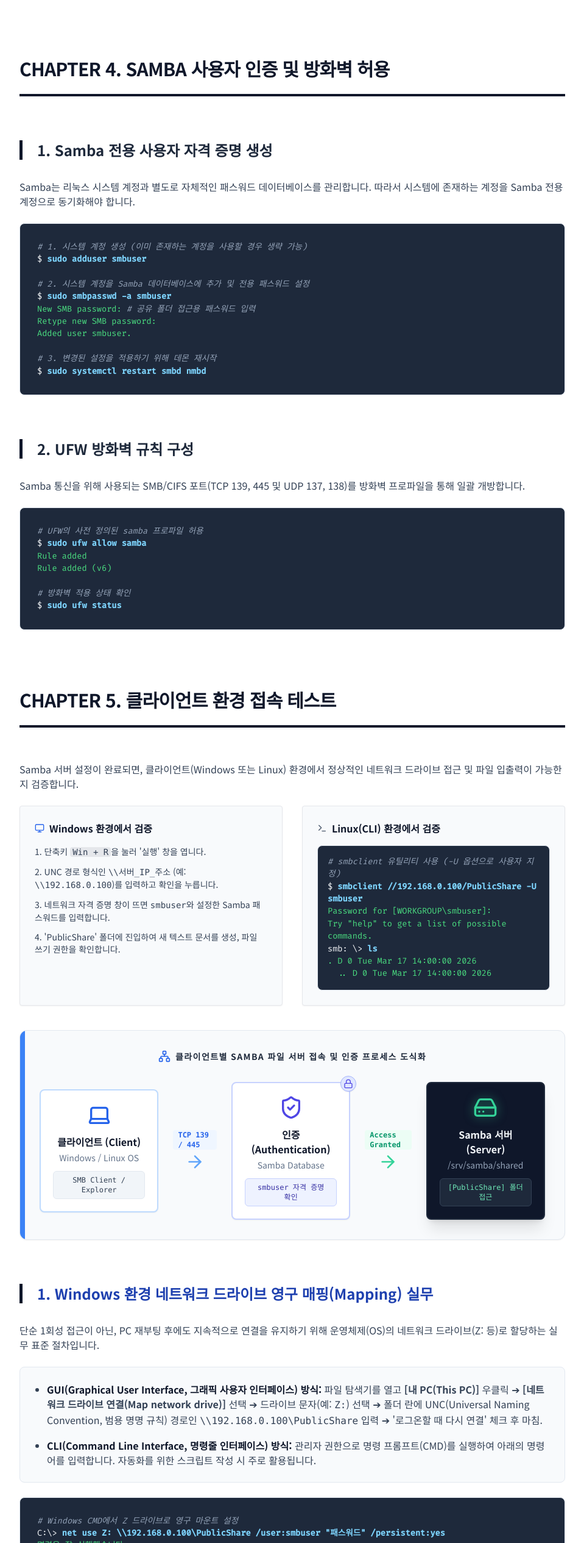
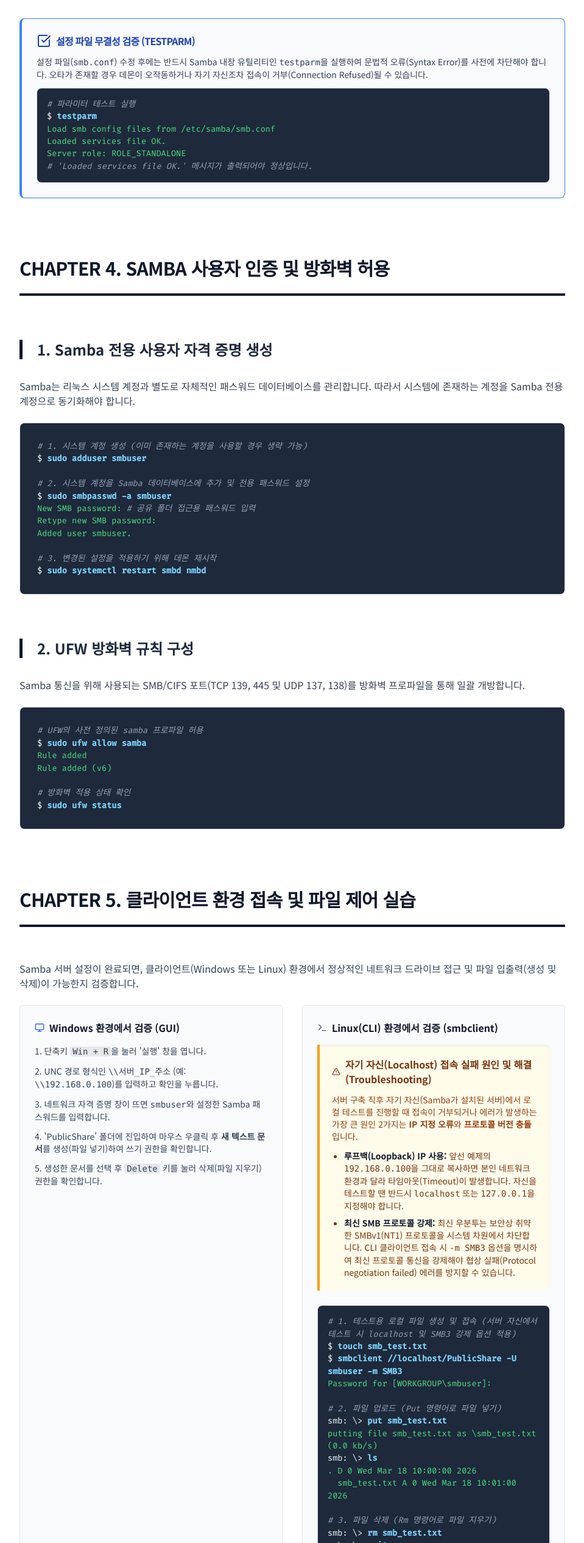
Before and after one commit to putto4u/06.Hacking-Security, a plain HTML site: page 900. 모의서버구축/0020.Samba서버구축.html in a window 1280 px wide. Shown: the part 2532-5062 px from the top of the page at 61% size, without its empty margins (160-1119 px from the left). Drawn offline with nearby package versions, Linux system fonts and the light colour scheme.

Commit message:
Update 0020.Samba서버구축.html

```diff
--- a/900. 모의서버구축/0020.Samba서버구축.html
+++ b/900. 모의서버구축/0020.Samba서버구축.html
@@ -117,6 +117,23 @@
             <span class="code-comment">&nbsp;&nbsp;&nbsp;&nbsp;# [선택] 특정 사용자만 접근 허용할 경우 추가</span><br>
             <span class="highlight-line">&nbsp;&nbsp;&nbsp;&nbsp;valid users = smbuser</span>
         </div>
+
+        <div class="info-box border-l-4 border-blue-500 shadow-sm mt-8">
+            <h4 class="font-bold text-blue-800 mb-3 flex items-center gap-2 uppercase tracking-tighter">
+                <i data-lucide="check-square"></i> 설정 파일 무결성 검증 (testparm)
+            </h4>
+            <p class="text-slate-700 text-sm mb-3">
+                설정 파일(<code>smb.conf</code>) 수정 후에는 반드시 Samba 내장 유틸리티인 <code>testparm</code>을 실행하여 문법적 오류(Syntax Error)를 사전에 차단해야 합니다. 오타가 존재할 경우 데몬이 오작동하거나 자기 자신조차 접속이 거부(Connection Refused)될 수 있습니다.
+            </p>
+            <div class="code-block m-0 p-4">
+                <span class="code-comment"># 파라미터 테스트 실행</span><br>
+                $ <span class="code-keyword">testparm</span><br>
+                <span class="code-output">Load smb config files from /etc/samba/smb.conf<br>
+                Loaded services file OK.<br>
+                Server role: ROLE_STANDALONE</span><br>
+                <span class="code-comment"># 'Loaded services file OK.' 메시지가 출력되어야 정상입니다.</span>
+            </div>
+        </div>
     </section>
 
     <!-- Chapter 4: User & Firewall -->
@@ -155,35 +172,62 @@
 
     <!-- Chapter 5: Testing -->
     <section id="testing">
-        <h2 class="chapter-title text-3xl font-black text-slate-900 uppercase tracking-tight">Chapter 5. 클라이언트 환경 접속 테스트</h2>
+        <h2 class="chapter-title text-3xl font-black text-slate-900 uppercase tracking-tight">Chapter 5. 클라이언트 환경 접속 및 파일 제어 실습</h2>
 
-        <p class="mb-6 text-slate-700">Samba 서버 설정이 완료되면, 클라이언트(Windows 또는 Linux) 환경에서 정상적인 네트워크 드라이브 접근 및 파일 입출력이 가능한지 검증합니다.</p>
+        <p class="mb-6 text-slate-700">Samba 서버 설정이 완료되면, 클라이언트(Windows 또는 Linux) 환경에서 정상적인 네트워크 드라이브 접근 및 파일 입출력(생성 및 삭제)이 가능한지 검증합니다.</p>
 
         <div class="grid md:grid-cols-2 gap-8 mb-8">
             <div class="p-6 bg-slate-50 border rounded shadow-sm">
                 <h4 class="font-bold text-slate-900 mb-4 flex items-center gap-2">
-                    <i data-lucide="monitor" class="w-4 h-4 text-blue-600"></i> Windows 환경에서 검증
+                    <i data-lucide="monitor" class="w-4 h-4 text-blue-600"></i> Windows 환경에서 검증 (GUI)
                 </h4>
                 <ol class="list-decimal list-inside space-y-3 text-sm text-slate-700">
                     <li>단축키 <kbd class="bg-gray-200 px-1 rounded">Win + R</kbd>을 눌러 '실행' 창을 엽니다.</li>
                     <li>UNC 경로 형식인 <code>\\서버_IP_주소</code> (예: <code>\\192.168.0.100</code>)를 입력하고 확인을 누릅니다.</li>
                     <li>네트워크 자격 증명 창이 뜨면 <code>smbuser</code>와 설정한 Samba 패스워드를 입력합니다.</li>
-                    <li>'PublicShare' 폴더에 진입하여 새 텍스트 문서를 생성, 파일 쓰기 권한을 확인합니다.</li>
+                    <li>'PublicShare' 폴더에 진입하여 마우스 우클릭 후 <strong>새 텍스트 문서</strong>를 생성(파일 넣기)하여 쓰기 권한을 확인합니다.</li>
+                    <li>생성한 문서를 선택 후 <kbd class="bg-gray-200 px-1 rounded">Delete</kbd> 키를 눌러 삭제(파일 지우기) 권한을 확인합니다.</li>
                 </ol>
             </div>
 
             <div class="p-6 bg-slate-50 border rounded shadow-sm">
                 <h4 class="font-bold text-slate-900 mb-4 flex items-center gap-2">
-                    <i data-lucide="terminal" class="w-4 h-4 text-slate-600"></i> Linux(CLI) 환경에서 검증
+                    <i data-lucide="terminal" class="w-4 h-4 text-slate-600"></i> Linux(CLI) 환경에서 검증 (smbclient)
                 </h4>
+
+                <div class="warning-box mb-6 !mt-0 !p-5 !bg-amber-50 border-l-4 !border-amber-500 shadow-inner rounded-r-lg">
+                    <h5 class="text-amber-900 font-black flex items-center gap-2 mb-3 text-base">
+                        <i data-lucide="alert-triangle" class="w-5 h-5"></i> 자기 자신(Localhost) 접속 실패 원인 및 해결 (Troubleshooting)
+                    </h5>
+                    <p class="text-amber-800 text-sm mb-3">
+                        서버 구축 직후 자기 자신(Samba가 설치된 서버)에서 로컬 테스트를 진행할 때 접속이 거부되거나 에러가 발생하는 가장 큰 원인 2가지는 <strong>IP 지정 오류</strong>와 <strong>프로토콜 버전 충돌</strong>입니다.
+                    </p>
+                    <ul class="list-disc pl-5 text-amber-900 space-y-2 text-sm">
+                        <li>
+                            <strong class="text-slate-900">루프백(Loopback) IP 사용:</strong> 앞선 예제의 <code>192.168.0.100</code>을 그대로 복사하면 본인 네트워크 환경과 달라 타임아웃(Timeout)이 발생합니다. 자신을 테스트할 땐 반드시 <code>localhost</code> 또는 <code>127.0.0.1</code>을 지정해야 합니다.
+                        </li>
+                        <li>
+                            <strong class="text-slate-900">최신 SMB 프로토콜 강제:</strong> 최신 우분투는 보안상 취약한 SMBv1(NT1) 프로토콜을 시스템 차원에서 차단합니다. CLI 클라이언트 접속 시 <code>-m SMB3</code> 옵션을 명시하여 최신 프로토콜 통신을 강제해야 협상 실패(Protocol negotiation failed) 에러를 방지할 수 있습니다.
+                        </li>
+                    </ul>
+                </div>
+
                 <div class="code-block m-0 p-4">
-                    <span class="code-comment"># smbclient 유틸리티 사용 (-U 옵션으로 사용자 지정)</span><br>
-                    $ <span class="code-keyword">smbclient //192.168.0.100/PublicShare -U smbuser</span><br>
-                    <span class="code-output">Password for [WORKGROUP\smbuser]:</span><br>
-                    <span class="code-output">Try "help" to get a list of possible commands.</span><br>
+                    <span class="code-comment"># 1. 테스트용 로컬 파일 생성 및 접속 (서버 자신에서 테스트 시 localhost 및 SMB3 강제 옵션 적용)</span><br>
+                    $ <span class="code-keyword">touch smb_test.txt</span><br>
+                    $ <span class="code-keyword">smbclient //localhost/PublicShare -U smbuser -m SMB3</span><br>
+                    <span class="code-output">Password for [WORKGROUP\smbuser]:</span><br><br>
+
+                    <span class="code-comment"># 2. 파일 업로드 (Put 명령어로 파일 넣기)</span><br>
+                    smb: \> <span class="code-keyword">put smb_test.txt</span><br>
+                    <span class="code-output">putting file smb_test.txt as \smb_test.txt (0.0 kb/s)</span><br>
                     smb: \> <span class="code-keyword">ls</span><br>
-                    <span class="code-output">  .                D        0  Tue Mar 17 14:00:00 2026<br>
-                    &nbsp;&nbsp;..               D        0  Tue Mar 17 14:00:00 2026</span>
+                    <span class="code-output">  .                  D        0  Wed Mar 18 10:00:00 2026<br>
+                    &nbsp;&nbsp;smb_test.txt       A        0  Wed Mar 18 10:01:00 2026</span><br><br>
+
+                    <span class="code-comment"># 3. 파일 삭제 (Rm 명령어로 파일 지우기)</span><br>
+                    smb: \> <span class="code-keyword">rm smb_test.txt</span><br>
+                    smb: \> <span class="code-keyword">exit</span>
                 </div>
             </div>
         </div>
@@ -232,7 +276,6 @@
             </div>
         </div>
 
-        <!-- 새로 추가된 상세 접속 가이드 섹션 -->
         <h3 class="section-title text-2xl text-blue-800">1. Windows 환경 네트워크 드라이브 영구 매핑(Mapping) 실무</h3>
         <p class="mb-4 text-slate-700">단순 1회성 접근이 아닌, PC 재부팅 후에도 지속적으로 연결을 유지하기 위해 운영체제(OS)의 네트워크 드라이브(Z: 등)로 할당하는 실무 표준 절차입니다.</p>
 
@@ -325,8 +368,8 @@
 
         <hr class="my-12 border-slate-200">
 
-        <h3 class="section-title text-2xl text-blue-800">2. Linux 환경 CIFS 마운트(Mount) 실무</h3>
-        <p class="mb-4 text-slate-700">리눅스 클라이언트 서버 간의 대용량 데이터 백업이나 도커(Docker) 볼륨(Volume)으로 활용하기 위해 운영체제 레벨에서 CIFS(Common Internet File System, 공통 인터넷 파일 시스템) 마운트(Mount, 논리적 장치 연결)를 수행하는 방법입니다.</p>
+        <h3 class="section-title text-2xl text-blue-800">2. Linux 환경 CIFS 마운트(Mount) 및 파일 제어 실무</h3>
+        <p class="mb-4 text-slate-700">리눅스 클라이언트 서버 간의 대용량 데이터 백업이나 도커(Docker) 볼륨(Volume)으로 활용하기 위해 운영체제 레벨에서 CIFS(Common Internet File System, 공통 인터넷 파일 시스템) 마운트(Mount, 논리적 장치 연결)를 수행하고 파일을 직접 생성/삭제하는 방법입니다.</p>
 
         <div class="code-block">
             <span class="code-comment"># 1. CIFS 파일 시스템 지원 유틸리티 패키지 설치</span><br>
@@ -341,7 +384,14 @@
             <span class="code-comment"># 4. 부팅 시 자동 마운트를 위한 fstab(File System Table, 파일 시스템 정보 테이블) 등록</span><br>
             $ <span class="code-keyword">sudo nano /etc/fstab</span><br>
             <span class="code-comment"># 파일 최하단에 아래 라인 추가 (보안을 위해 credentials 파일 생성 방식 권장)</span><br>
-            <span class="highlight-line">//192.168.0.100/PublicShare  /mnt/samba_client  cifs  username=smbuser,password=사용자암호,uid=1000,gid=1000  0  0</span>
+            <span class="highlight-line">//192.168.0.100/PublicShare  /mnt/samba_client  cifs  username=smbuser,password=사용자암호,uid=1000,gid=1000  0  0</span><br><br>
+
+            <span class="code-comment"># 5. 마운트된 공유 폴더 내 파일 생성(쓰기) 및 삭제 테스트</span><br>
+            $ <span class="code-keyword">cd /mnt/samba_client</span><br>
+            $ <span class="code-keyword">echo "Samba Mount Test" > hello.txt</span> <span class="code-comment"># 파일 넣기 (생성)</span><br>
+            $ <span class="code-keyword">ls -l hello.txt</span><br>
+            <span class="code-output">-rwxrwxr-x 1 smbuser smbgroup 17 Mar 18 09:20 hello.txt</span><br>
+            $ <span class="code-keyword">rm hello.txt</span> <span class="code-comment"># 파일 지우기 (삭제)</span>
         </div>
 
         <p class="text-sm text-slate-500 mt-2 pl-4 border-l-2 border-slate-300">
@@ -351,9 +401,10 @@
         <h4 class="font-bold text-slate-900 mt-8 mb-3 flex items-center gap-2">
             <i data-lucide="unplug" class="w-5 h-5 text-red-500"></i> Linux 마운트 해제(Unmount, 시스템 연결 해제)
         </h4>
-        <p class="mb-3 text-slate-700 text-sm">리눅스 시스템에서 마운트된 공유 디렉토리의 연결을 안전하게 분리하는 명령어입니다.</p>
+        <p class="mb-3 text-slate-700 text-sm">리눅스 시스템에서 마운트된 공유 디렉토리의 연결을 안전하게 분리하는 명령어입니다. 파일 작업(읽기/쓰기)이 완전히 종료된 후 실행해야 합니다.</p>
         <div class="code-block">
-            <span class="code-comment"># 마운트 포인트 정상 연결 해제</span><br>
+            <span class="code-comment"># 마운트 포인트 정상 연결 해제 (디렉토리를 빠져나온 후 실행)</span><br>
+            $ <span class="code-keyword">cd ~</span><br>
             $ <span class="code-keyword">sudo umount /mnt/samba_client</span><br><br>
             <span class="code-comment"># 강제 해제가 필요한 경우 (Device is busy 에러 발생 시 -l(지연 해제) 옵션 사용)</span><br>
             $ <span class="code-keyword">sudo umount -l /mnt/samba_client</span>
```
